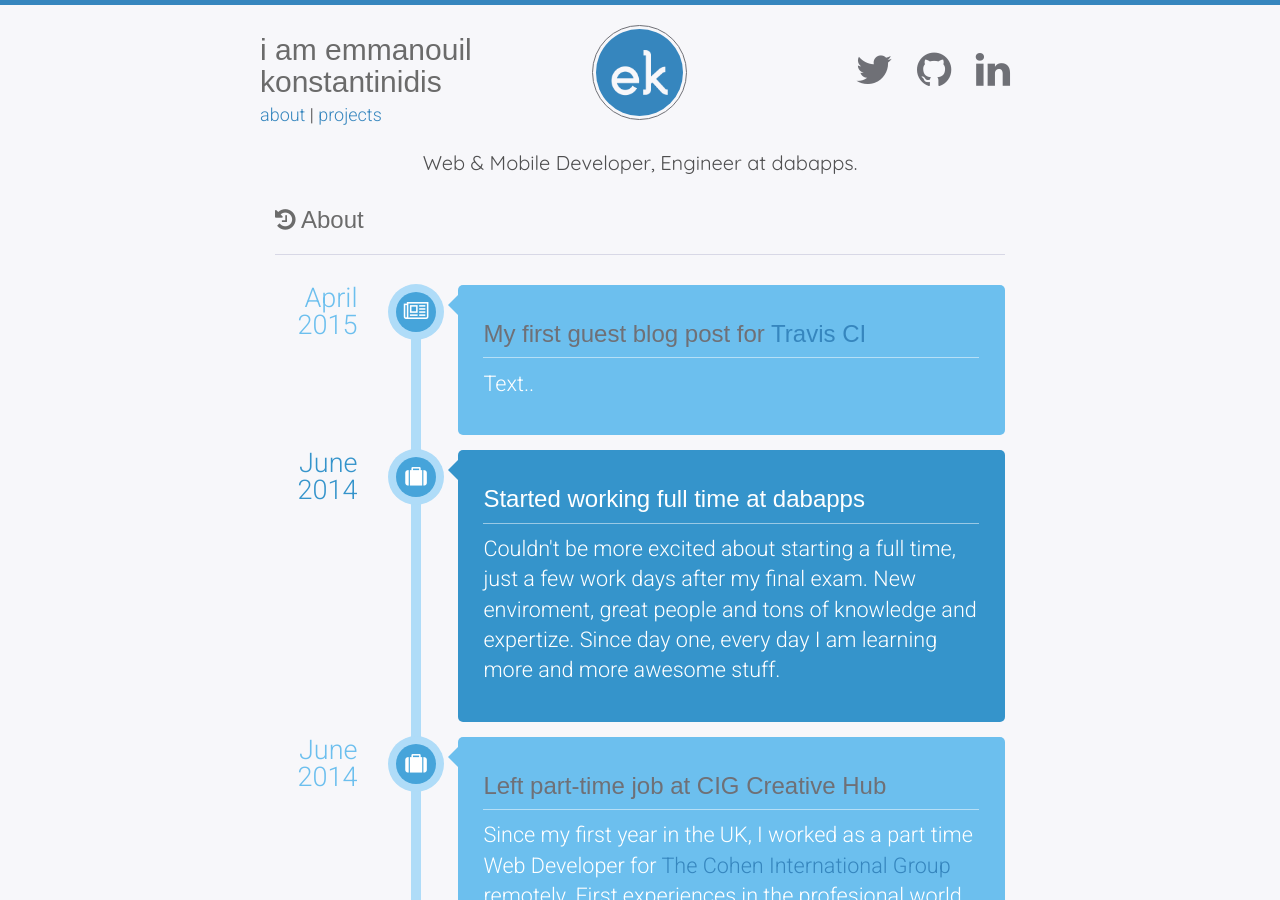
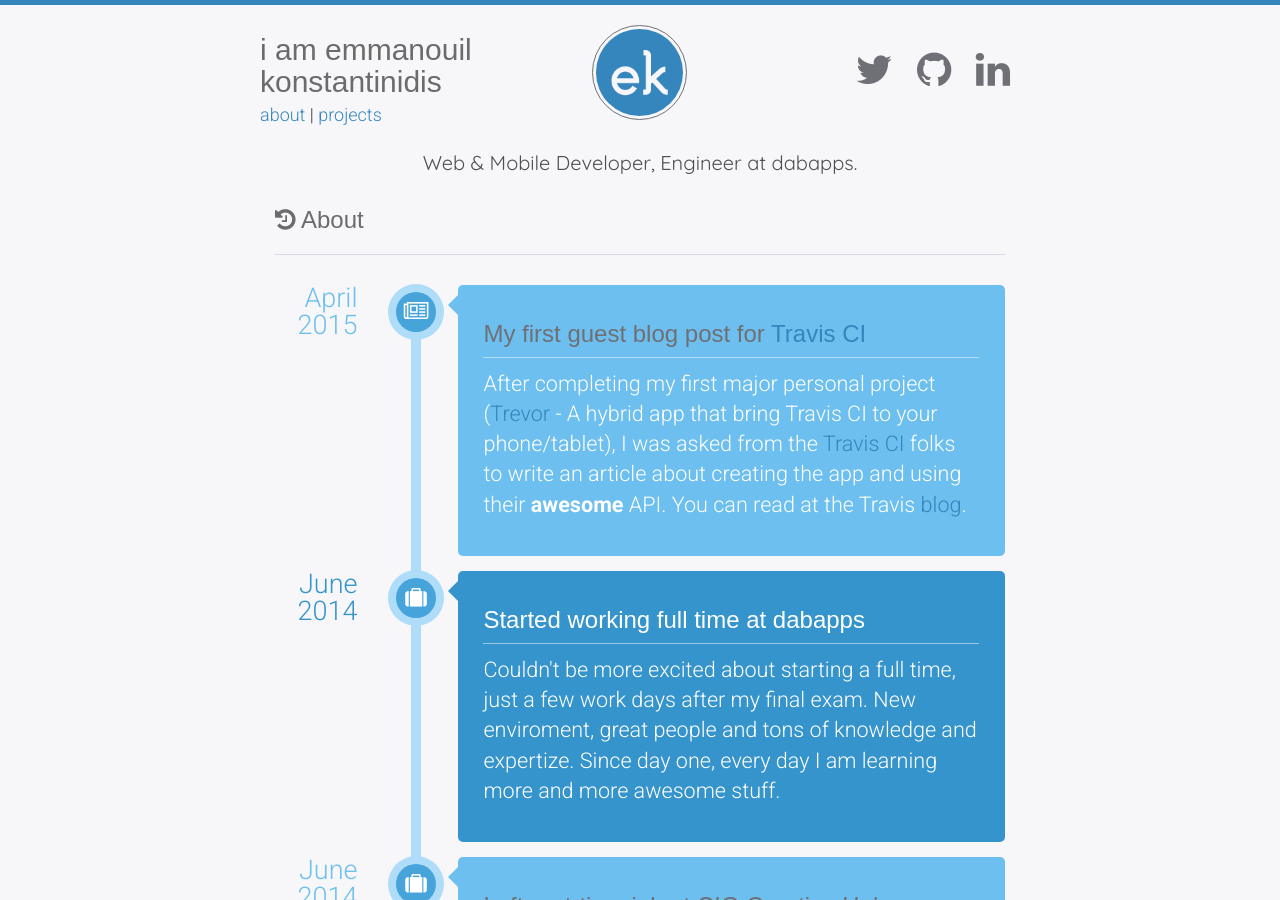
Before and after one commit to manosim/manos.im, a Jekyll site: the page built from about.md, in a window 1280 px wide and 900 px high. Built offline with Jekyll 4.4.1, drawn with Linux system fonts in a browser that asks for light colours; some web fonts are replaced.

Commit message:
Complete Trevor story - about page

```diff
--- a/about.md
+++ b/about.md
@@ -11,7 +11,7 @@ permalink: /about/
 		<div class="icon"><i class="fa fa-newspaper-o"></i></div>
 		<div class="content">
 			<h3>My first guest blog post for <a href="http://blog.travis-ci.com/2015-04-06-meet-trevor-hybrid-app/" target="_blank">Travis CI</a></h3>
-			<p>Text..</p>
+			<p>After completing my first major personal project (<a href="http://www.trevorapp.com/" target="_blank">Trevor</a> - A hybrid app that bring Travis CI to your phone/tablet), I was asked from the <a href="http://www.travisci.com/" target="_blank">Travis CI</a> folks to write an article about creating the app and using their <strong>awesome</strong> API. You can read at the Travis <a href="http://blog.travis-ci.com/2015-04-06-meet-trevor-hybrid-app/" target="_blank">blog</a>.</p>
 		</div>
 	</li>
 	<li>
```
